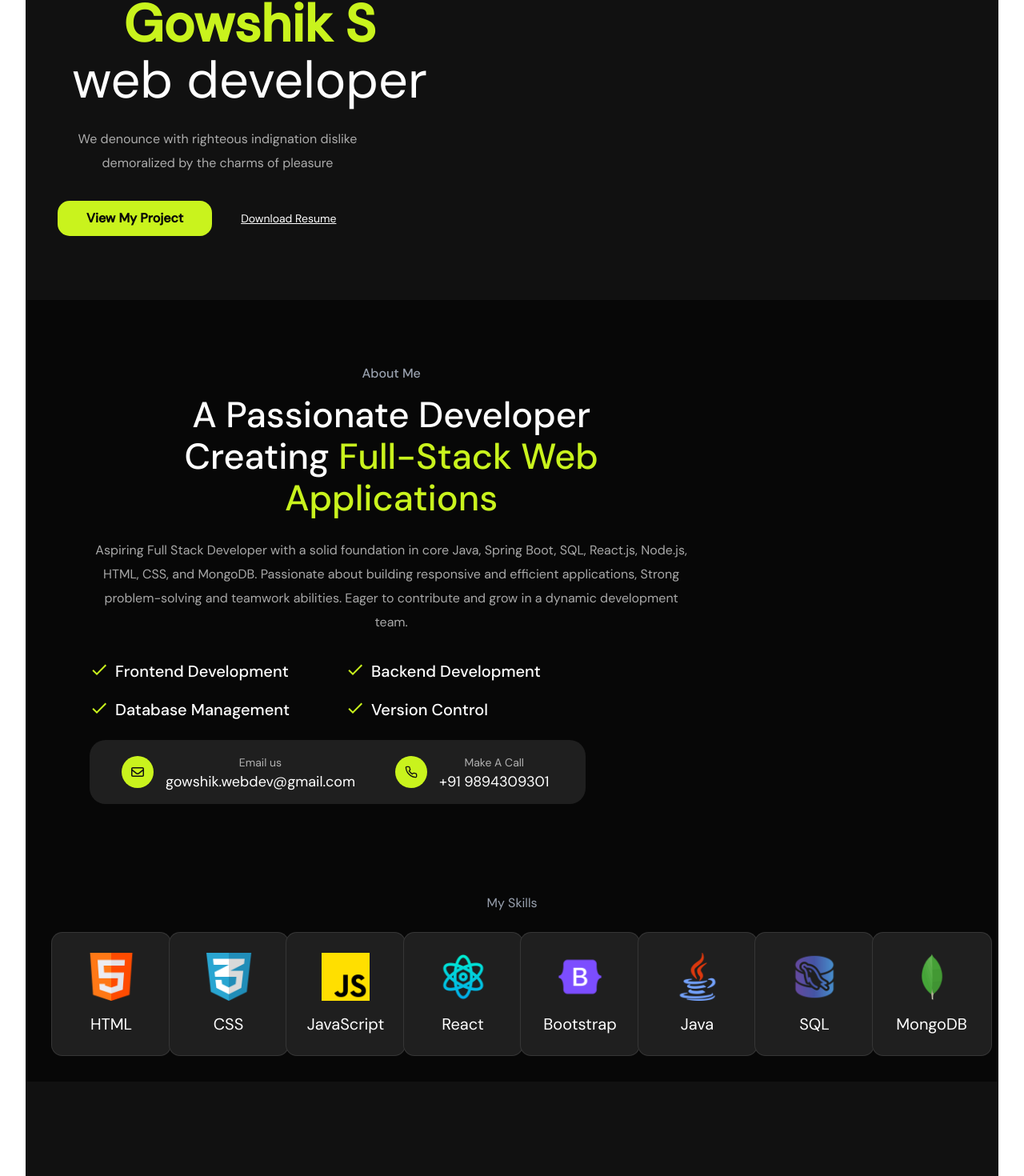
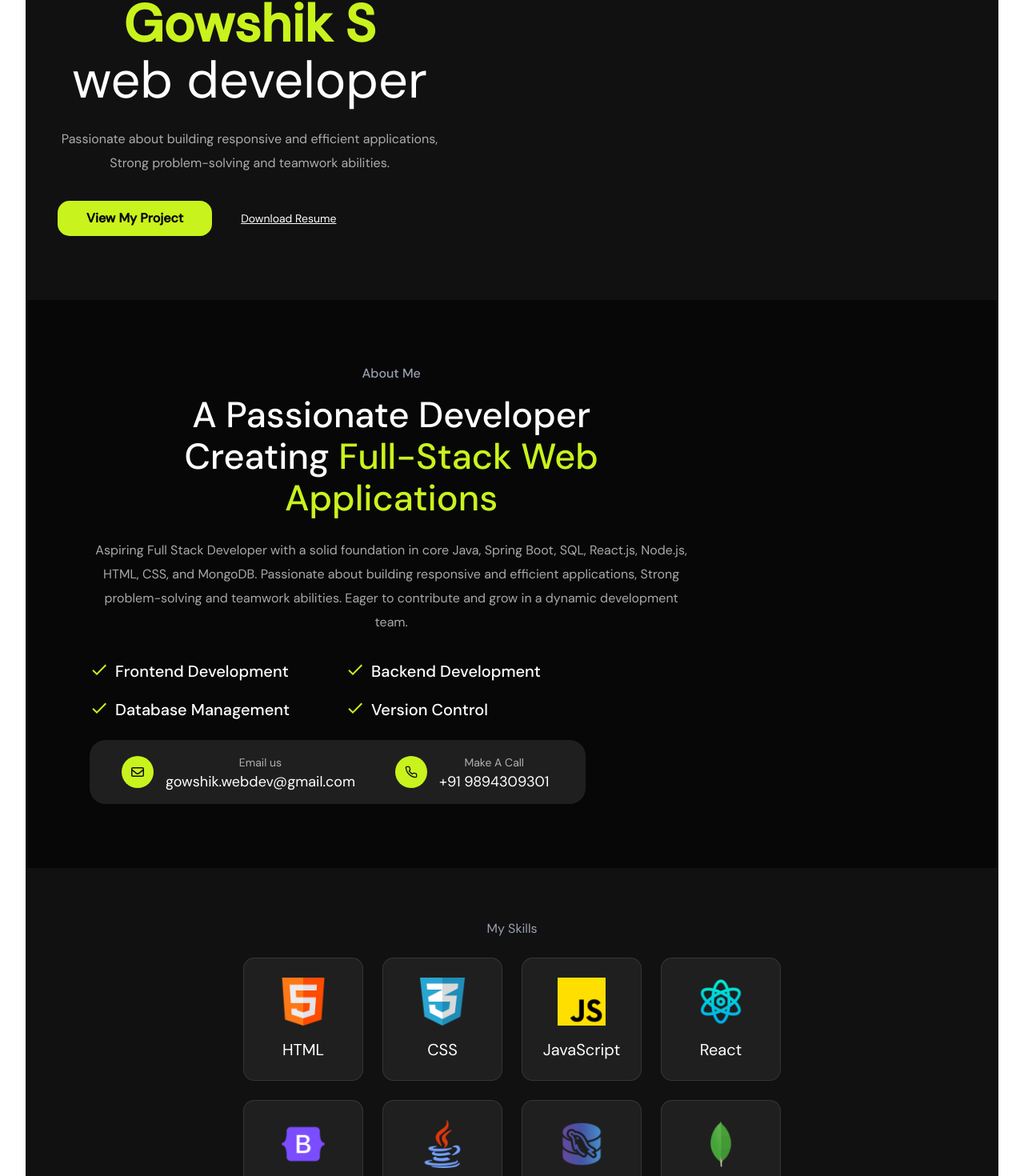
Before and after one commit to pkselva/react_portfolio, a React (Vite) app: page / in a window 1280 px wide. Shown: the part 239-1709 px from the top of the page at 80% size. Built offline with nearby package versions, Linux system fonts and the light colour scheme.

Commit message:
UI Fixes

```diff
--- a/src/Components/HeaderSection.jsx
+++ b/src/Components/HeaderSection.jsx
@@ -11,15 +11,14 @@ function HeaderSection() {
           <b className='text-[#c9f31d]'>Gowshik S</b>
           <br />web developer
         </h1>
-        <p className='max-w-100 opacity-65 font-[400] text-[12px] sm:text-[14px] md:text-[16px] leading-[20px] sm:leading-[24px] md:leading-[30px]'>
-          We denounce with righteous indignation dislike
-          demoralized by the charms of pleasure
+        <p className='opacity-65 font-[400] text-[12px] sm:text-[14px] md:text-[16px] leading-[20px] sm:leading-[24px] md:leading-[30px]'>
+          Passionate about building responsive and efficient applications, Strong problem-solving and teamwork abilities.
         </p>
         <div className='flex flex-col sm:flex-row gap-4 w-full items-center sm:gap-9 mt-8 text-[12px] sm:text-[14px] md:text-[16px]'>
           <button className='bg-[#c9f31d] px-9 py-2.5  text-[#070707] font-[600] rounded-[15px] cursor-pointer '>
             <a href="#projects">View My Project</a>
           </button>
-          <button className='underline text-[14px] cursor-pointer'>
+          <button className='underline text-[14px] cursor-pointer hover:text-[#c9f31d] hover:transition'>
             Download Resume
           </button>
         </div>
--- a/src/Components/Projects.jsx
+++ b/src/Components/Projects.jsx
@@ -2,7 +2,9 @@ import React from 'react'
 
 function Projects() {
   return (
-    <></>
+    <div className='bg-[#070707] py-12 sm:py-16 md:py-20 px-10'>
+      <div className='text-gray-400 mb-6 text-center'><b>For Project - Not Implemented</b></div>
+    </div>
   )
 }
 
--- a/src/Components/Skills.jsx
+++ b/src/Components/Skills.jsx
@@ -14,17 +14,17 @@ function Skills() {
   ]
 
   return (
-    <div id='skills' className='p-8 bg-[#070707]'>
+    <div id='skills' className='p-6 sm:p-12 md:p-16 bg-[#111]'>
       <div className='text-gray-400 mb-6 text-center'>My Skills</div>
       <div className='flex items-center justify-center'>
-        <div className='grid grid-cols-2 md:grid-cols-4 xl:grid-cols-8 gap-5 items-center justify-center'>
+        <div className='grid grid-cols-2 sm:grid-cols-4 gap-4 md:gap-6 items-center justify-center'>
           {skillsCard.map((val, idx) => {
             return (
-              <div key={idx} className='px-8 cursor-pointer w-full sm:w-[150px] flex flex-col justify-center items-center py-[25px] border border-[#ffffff1a] bg-[#1f1f1f] rounded-[14px] hover:border-[#c9f31d] text-white hover:text-[#c9f31d] transform hover:scale-102 hover:-translate-y-1  transition duration-300 ease-in-out'>
-                <div className='w-[40px] sm:w-[60px]'>
+              <div key={idx} className='px-4 sm:px-6 lg:px-7 cursor-pointer w-full sm:w-[150px] flex flex-col justify-center items-center py-3 sm:py-5 lg:py-6 border border-[#ffffff1a] bg-[#1f1f1f] rounded-[14px] hover:border-[#c9f31d] text-white hover:text-[#c9f31d] transform hover:scale-102 hover:-translate-y-1 transition duration-300 ease-in-out'>
+                <div className='w-[40px] md:w-[60px]'>
                   <img src={val.img} alt={val.label} />
                 </div>
-                <div className='leading-[28px] text-[20px] mt-[15px]'>{val.label}</div>
+                <div className='leading-4 sm:leading-5 md:leading-7 text-[14px] sm:text-base md:text-xl mt-2 md:mt-4'>{val.label}</div>
               </div>
             )
           })}
```
